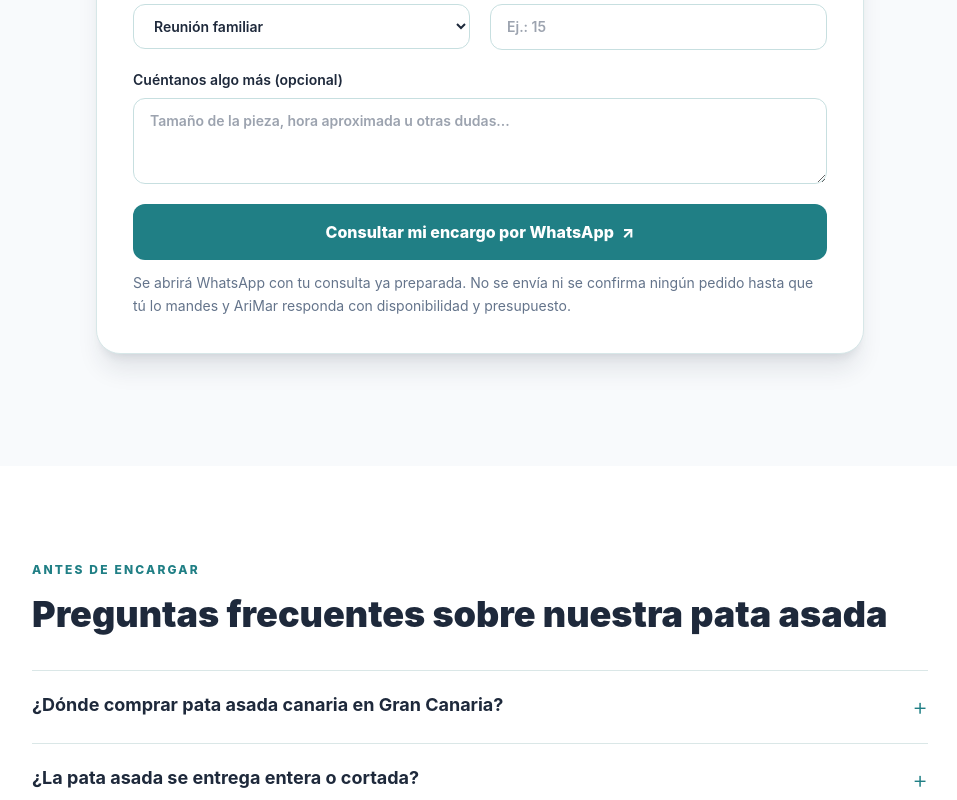
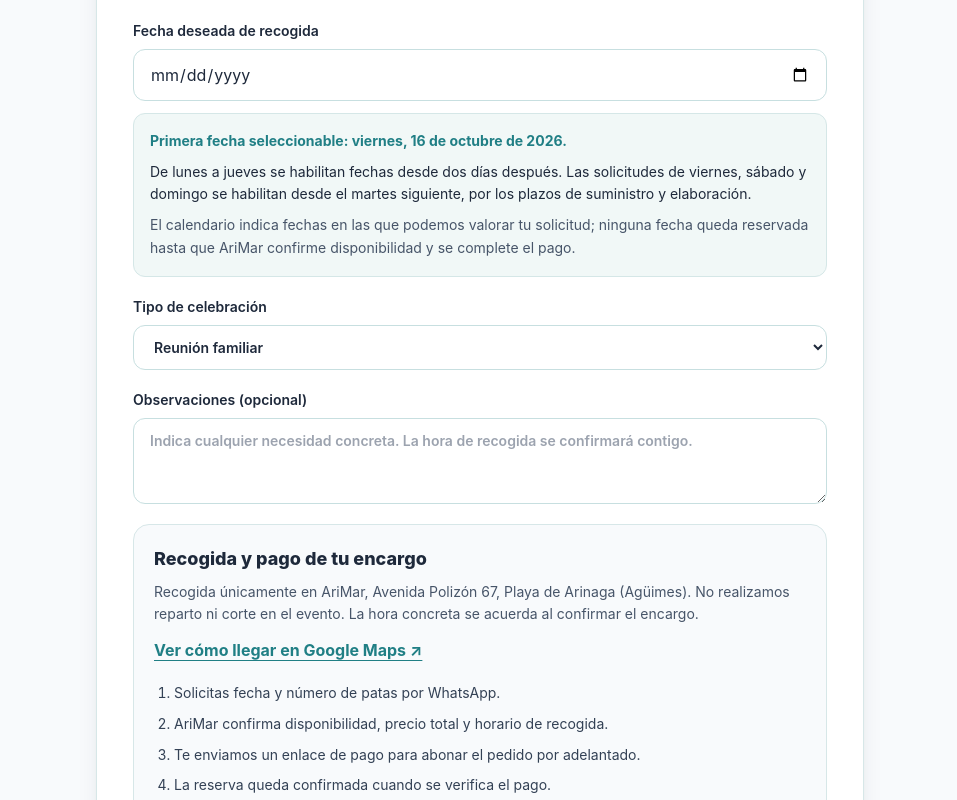
Before and after one commit to talaverilla85/ArimarWeb, a Next.js app: page /pata-asada-gran-canaria in a window 1280 px wide. Shown: the part 4440-5240 px from the top of the page, without its empty margins (160-1117 px from the left). Built offline with nearby package versions, Linux system fonts and the light colour scheme.

Commit message:
Add Canary timezone date picker, whole-unit quantities and manual approval then prepayment flow

```diff
--- a/app/pata-asada-gran-canaria/SolicitarPata.tsx
+++ b/app/pata-asada-gran-canaria/SolicitarPata.tsx
@@ -1,27 +1,87 @@
 'use client'
 
-import { useState, type FormEvent } from 'react'
-import { getWhatsAppUrl } from '@/lib/siteConfig'
+import { useEffect, useRef, useState, type FormEvent } from 'react'
+import { getWhatsAppUrl, siteConfig } from '@/lib/siteConfig'
+
+/** Fechas calculadas con el calendario de Canarias, no con la zona horaria del visitante. */
+function fechaHoyCanarias(): string {
+  const parts = new Intl.DateTimeFormat('en-GB', {
+    timeZone: 'Atlantic/Canary',
+    year: 'numeric',
+    month: '2-digit',
+    day: '2-digit',
+  }).formatToParts(new Date())
+  const part = (type: string) => parts.find((p) => p.type === type)?.value ?? ''
+  return [part('year'), part('month'), part('day')].join('-')
+}
+
+/**
+ * Lunes a jueves: fecha + 2 días naturales.
+ * Viernes, sábado y domingo: martes siguiente, por reposición del proveedor.
+ * Disponibilidad definitiva y hora de recogida: siempre confirmación humana.
+ */
+function primeraFechaRecogida(hoy: string): string {
+  const date = new Date(hoy + 'T12:00:00Z')
+  const weekday = date.getUTCDay()
+  const daysAhead = weekday === 5 ? 4 : weekday === 6 ? 3 : 2
+  date.setUTCDate(date.getUTCDate() + daysAhead)
+  return date.toISOString().slice(0, 10)
+}
+
+function fechaLegible(value: string): string {
+  return new Intl.DateTimeFormat('es-ES', {
+    timeZone: 'UTC',
+    weekday: 'long',
+    day: 'numeric',
+    month: 'long',
+    year: 'numeric',
+  }).format(new Date(value + 'T12:00:00Z'))
+}
 
 export default function SolicitarPata() {
+  const [hoy, setHoy] = useState(fechaHoyCanarias)
   const [nombre, setNombre] = useState('')
   const [fecha, setFecha] = useState('')
+  const [unidades, setUnidades] = useState('1')
   const [ocasion, setOcasion] = useState('Reunión familiar')
-  const [personas, setPersonas] = useState('')
   const [comentarios, setComentarios] = useState('')
+  const [errorFecha, setErrorFecha] = useState('')
+  const dateInput = useRef<HTMLInputElement>(null)
+
+  useEffect(() => {
+    const actualizar = () => setHoy(fechaHoyCanarias())
+    actualizar()
+    const interval = window.setInterval(actualizar, 60_000)
+    return () => window.clearInterval(interval)
+  }, [])
+
+  const primerDia = primeraFechaRecogida(hoy)
+  const diaValido = !!fecha && fecha >= primerDia
+  const unidadesNumero = Number(unidades)
+  const unidadesValidas = Number.isSafeInteger(unidadesNumero) && unidadesNumero >= 1
 
   function enviar(e: FormEvent<HTMLFormElement>) {
     e.preventDefault()
+    const fechaMinimaActual = primeraFechaRecogida(fechaHoyCanarias())
+    if (!fecha || fecha < fechaMinimaActual) {
+      setErrorFecha('Esa fecha ya no admite solicitudes. Elige una de las fechas habilitadas.')
+      setFecha('')
+      return
+    }
+    if (!unidadesValidas) return
+
     const lines = [
-      'Hola, AriMar. Quisiera consultar un encargo de pata asada canaria.',
+      'Hola, AriMar. Quisiera solicitar disponibilidad de pata asada canaria por encargo.',
       '',
       'Nombre: ' + nombre.trim(),
+      'Unidades de pata entera (sin cortar): ' + unidadesNumero,
       'Fecha deseada de recogida: ' + fecha,
       'Ocasión: ' + ocasion,
-      'Número aproximado de personas: ' + (personas || 'Por concretar'),
-      'Comentarios: ' + (comentarios.trim() || 'Sin observaciones'),
+      'Observaciones: ' + (comentarios.trim() || 'Sin observaciones'),
       '',
-      '¿Podéis indicarme disponibilidad, tamaño de la pieza y presupuesto?',
+      'Entiendo que la fecha y la cantidad requieren confirmación de AriMar.',
+      'Una vez confirmados disponibilidad, precio y recogida, espero vuestro enlace de pago anticipado.',
+      'La solicitud no constituye reserva ni pago.',
     ]
     window.location.href = getWhatsAppUrl(lines.join('\n'))
   }
@@ -32,19 +92,47 @@ export default function SolicitarPata() {
     <div className="overflow-hidden rounded-3xl border border-[#D7E7E8] bg-white shadow-xl shadow-[#1E293B]/10" id="solicitar-presupuesto">
       <div className="bg-[#1E293B] px-6 py-8 text-white md:px-9">
         <p className="mb-2 text-xs font-bold uppercase tracking-[0.2em] text-[#B7E1E1]">Encargos para celebraciones</p>
-        <h2 className="text-3xl font-extrabold tracking-tight md:text-4xl">¿Reservamos tu pata asada?</h2>
-        <p className="mt-3 leading-relaxed text-slate-200">Cuéntanos cuándo la necesitas y para cuántas personas. Te responderemos por WhatsApp con las opciones disponibles.</p>
+        <h2 className="text-3xl font-extrabold tracking-tight md:text-4xl">Solicita tus patas asadas</h2>
+        <p className="mt-3 leading-relaxed text-slate-200">Selecciona una fecha habilitada y el número de patas enteras que quieres encargar. AriMar confirmará disponibilidad, precio y recogida antes de enviarte el enlace de pago.</p>
       </div>
+
       <form onSubmit={enviar} className="grid gap-5 p-6 md:grid-cols-2 md:p-9">
         <label className="text-sm font-semibold text-[#1E293B]">
           Tu nombre
           <input className={field} required autoComplete="name" maxLength={80} value={nombre} onChange={(e) => setNombre(e.target.value)} placeholder="¿Cómo te llamas?" />
         </label>
         <label className="text-sm font-semibold text-[#1E293B]">
-          Fecha deseada de recogida
-          <input className={field} required type="date" value={fecha} onChange={(e) => setFecha(e.target.value)} />
+          Número de patas enteras
+          <input className={field} required type="number" inputMode="numeric" min={1} step={1} value={unidades} onChange={(e) => setUnidades(e.target.value)} />
+          <span className="mt-2 block text-xs font-normal leading-relaxed text-slate-500">Vendemos unidades completas, sin cortar ni lonchear. No calculamos raciones por comensal.</span>
         </label>
-        <label className="text-sm font-semibold text-[#1E293B]">
+
+        <div className="md:col-span-2">
+          <label htmlFor="pata-fecha" className="block text-sm font-semibold text-[#1E293B]">
+            Fecha deseada de recogida
+          </label>
+          <input
+            ref={dateInput}
+            id="pata-fecha"
+            className={field + ' cursor-pointer'}
+            required
+            type="date"
+            min={primerDia}
+            value={diaValido ? fecha : ''}
+            onClick={() => { try { dateInput.current?.showPicker?.() } catch { /* algunos navegadores abren su propio calendario */ } }}
+            onChange={(e) => { setFecha(e.target.value); setErrorFecha('') }}
+            aria-describedby="pata-fecha-ayuda"
+            aria-invalid={!!errorFecha}
+          />
+          <div id="pata-fecha-ayuda" className="mt-3 rounded-xl border border-[#D5E7E7] bg-[#F1F8F7] p-4 text-sm leading-relaxed text-[#1E293B]">
+            <p className="font-bold text-[#207F85]">Primera fecha seleccionable: {fechaLegible(primerDia)}.</p>
+            <p className="mt-2">De lunes a jueves se habilitan fechas desde dos días después. Las solicitudes de viernes, sábado y domingo se habilitan desde el martes siguiente, por los plazos de suministro y elaboración.</p>
+            <p className="mt-2 text-slate-600">El calendario indica fechas en las que podemos valorar tu solicitud; ninguna fecha queda reservada hasta que AriMar confirme disponibilidad y se complete el pago.</p>
+          </div>
+          {errorFecha && <p className="mt-2 text-sm font-semibold text-red-700" role="alert">{errorFecha}</p>}
+        </div>
+
+        <label className="text-sm font-semibold text-[#1E293B] md:col-span-2">
           Tipo de celebración
           <select className={field} value={ocasion} onChange={(e) => setOcasion(e.target.value)}>
             <option>Reunión familiar</option>
@@ -53,19 +141,31 @@ export default function SolicitarPata() {
             <option>Otra celebración</option>
           </select>
         </label>
-        <label className="text-sm font-semibold text-[#1E293B]">
-          Número aproximado de personas
-          <input className={field} type="number" inputMode="numeric" min={1} max={1000} value={personas} onChange={(e) => setPersonas(e.target.value)} placeholder="Ej.: 15" />
+        <label className="text-sm font-semibold text-[#1E293B] md:col-span-2">
+          Observaciones (opcional)
+          <textarea className={field} rows={3} maxLength={500} value={comentarios} onChange={(e) => setComentarios(e.target.value)} placeholder="Indica cualquier necesidad concreta. La hora de recogida se confirmará contigo." />
         </label>
-        <label className="text-sm font-semibold text-[#1E293B] md:col-span-2">
-          Cuéntanos algo más (opcional)
-          <textarea className={field} rows={3} maxLength={500} value={comentarios} onChange={(e) => setComentarios(e.target.value)} placeholder="Tamaño de la pieza, hora aproximada u otras dudas..." />
-        </label>
+
+        <aside className="md:col-span-2 rounded-2xl border border-[#D7E7E8] bg-[#F8FAFC] p-5">
+          <h3 className="text-lg font-extrabold text-[#1E293B]">Recogida y pago de tu encargo</h3>
+          <p className="mt-2 text-sm leading-relaxed text-slate-600">
+            Recogida únicamente en AriMar, Avenida Polizón 67, Playa de Arinaga (Agüimes). No realizamos reparto ni corte en el evento. La hora concreta se acuerda al confirmar el encargo.
+          </p>
+          <a href={siteConfig.mapsUrl} target="_blank" rel="noopener noreferrer" className="mt-3 inline-flex font-bold text-[#207F85] underline underline-offset-4">Ver cómo llegar en Google Maps ↗</a>
+          <ol className="mt-5 list-decimal space-y-2 pl-5 text-sm leading-relaxed text-slate-700">
+            <li>Solicitas fecha y número de patas por WhatsApp.</li>
+            <li>AriMar confirma disponibilidad, precio total y horario de recogida.</li>
+            <li>Te enviamos un enlace de pago para abonar el pedido por adelantado.</li>
+            <li>La reserva queda confirmada cuando se verifica el pago.</li>
+          </ol>
+        </aside>
+
         <div className="md:col-span-2">
-          <button type="submit" className="flex w-full items-center justify-center gap-2 rounded-xl bg-[#207F85] px-6 py-4 text-base font-extrabold text-white transition hover:bg-[#18686D] focus-visible:outline focus-visible:outline-2 focus-visible:outline-offset-2 focus-visible:outline-[#207F85]">
-            Consultar mi encargo por WhatsApp <span aria-hidden="true">↗</span>
+          <button type="submit" disabled={!diaValido || !unidadesValidas} className="flex w-full items-center justify-center gap-2 rounded-xl bg-[#207F85] px-6 py-4 text-base font-extrabold text-white transition hover:bg-[#18686D] disabled:cursor-not-allowed disabled:opacity-50 focus-visible:outline focus-visible:outline-2 focus-visible:outline-offset-2 focus-visible:outline-[#207F85]">
+            Enviar solicitud por WhatsApp <span aria-hidden="true">↗</span>
           </button>
-          <p className="mt-3 text-sm leading-relaxed text-slate-500">Se abrirá WhatsApp con tu consulta ya preparada. No se envía ni se confirma ningún pedido hasta que tú lo mandes y AriMar responda con disponibilidad y presupuesto.</p>
+          <p className="mt-3 text-sm leading-relaxed text-slate-500">Se abrirá WhatsApp con los datos ya preparados: deberás pulsar Enviar. Este formulario no cobra, no bloquea unidades ni confirma la reserva.</p>
+          <p className="mt-3 text-sm leading-relaxed text-slate-500">¿Necesitas una fecha anterior a las habilitadas? <a href={getWhatsAppUrl('Hola, AriMar. Quisiera consultar si excepcionalmente podéis preparar un encargo urgente de pata asada.')} target="_blank" rel="noopener noreferrer" className="font-semibold text-[#207F85] underline underline-offset-4">Consúltanos por WhatsApp</a>; estará sujeto a disponibilidad.</p>
         </div>
       </form>
     </div>
```
